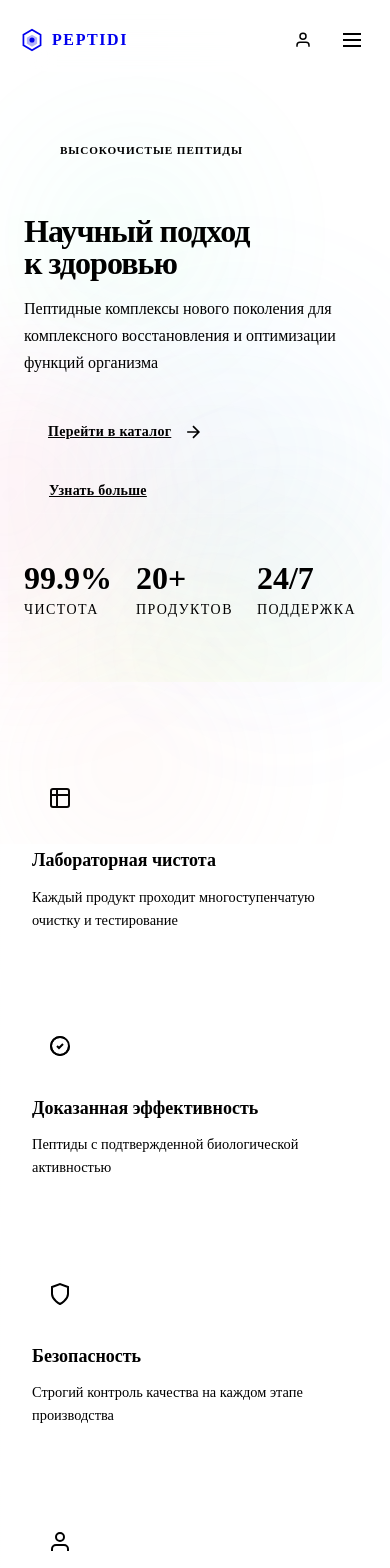
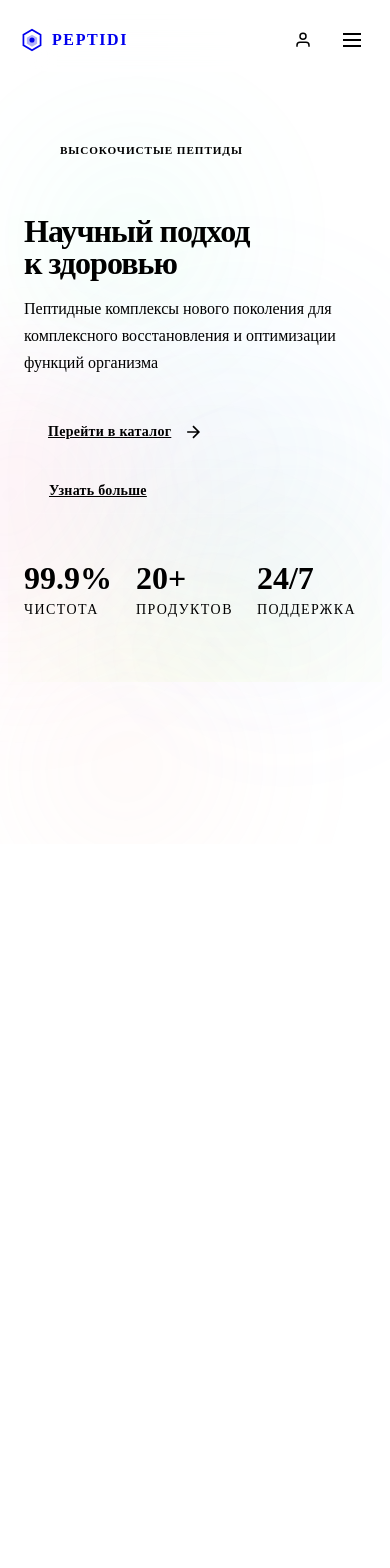
Before and after one commit to Sovyshkin/angel-wings, a Vue app in the folder vue-app/: page / in a window 390 px wide. Shown: the top 1568 px of the page. Built offline with nearby package versions, Linux system fonts and the light colour scheme; the HTML template or start-up script is replaced by a standard one.

Commit message:
Improve scroll animations - visible opacity transform, staggered card reveals

```diff
--- a/vue-app/src/views/Home.vue
+++ b/vue-app/src/views/Home.vue
@@ -331,22 +331,19 @@ const featuredProducts = computed(() => {
   return productStore.products.slice(0, 4)
 })
 
-const observerOptions = {
-  threshold: 0.1,
-  rootMargin: '0px 0px -50px 0px'
-}
-
 onMounted(() => {
   const observer = new IntersectionObserver((entries) => {
     entries.forEach(entry => {
       if (entry.isIntersecting) {
         entry.target.classList.add('visible')
-        observer.unobserve(entry.target)
       }
     })
-  }, observerOptions)
+  }, { threshold: 0.15, rootMargin: '0px 0px -80px 0px' })
 
   document.querySelectorAll('.animate-on-scroll').forEach(el => {
+    el.style.opacity = '0'
+    el.style.transform = 'translateY(40px)'
+    el.style.transition = 'opacity 0.8s ease, transform 0.8s ease'
     observer.observe(el)
   })
 })
@@ -1313,7 +1310,16 @@ onMounted(() => {
     margin-bottom: 3rem;
   }
 
-  .btn {
+.feature-card,
+.category-card,
+.featured-card,
+.benefit-card,
+.testimonial-card {
+  opacity: 0;
+  transform: translateY(30px);
+}
+
+.btn {
     padding: 0.875rem 1.5rem;
     font-size: 0.875rem;
   }
@@ -1434,23 +1440,58 @@ onMounted(() => {
   }
 }
 
+.animate-on-scroll {
+  opacity: 0;
+  transform: translateY(40px);
+  transition: opacity 0.9s ease, transform 0.9s ease;
+}
+
+.animate-on-scroll.visible {
+  opacity: 1;
+  transform: translateY(0);
+}
+
 .animate-on-scroll.visible .feature-card,
 .animate-on-scroll.visible .category-card,
 .animate-on-scroll.visible .featured-card,
 .animate-on-scroll.visible .benefit-card,
 .animate-on-scroll.visible .testimonial-card {
-  opacity: 1;
-  transform: translateY(0);
-}
-
-.feature-card,
-.category-card,
-.featured-card,
-.benefit-card,
-.testimonial-card {
-  opacity: 0;
-  transform: translateY(20px);
-  transition: opacity 0.5s ease, transform 0.5s cubic-bezier(0.16, 1, 0.3, 1);
+  animation: fadeInUp 0.6s ease forwards;
+}
+
+.animate-on-scroll.visible .feature-card:nth-child(1),
+.animate-on-scroll.visible .category-card:nth-child(1),
+.animate-on-scroll.visible .featured-card:nth-child(1),
+.animate-on-scroll.visible .benefit-card:nth-child(1),
+.animate-on-scroll.visible .testimonial-card:nth-child(1) { animation-delay: 0.1s; }
+
+.animate-on-scroll.visible .feature-card:nth-child(2),
+.animate-on-scroll.visible .category-card:nth-child(2),
+.animate-on-scroll.visible .featured-card:nth-child(2),
+.animate-on-scroll.visible .benefit-card:nth-child(2),
+.animate-on-scroll.visible .testimonial-card:nth-child(2) { animation-delay: 0.2s; }
+
+.animate-on-scroll.visible .feature-card:nth-child(3),
+.animate-on-scroll.visible .category-card:nth-child(3),
+.animate-on-scroll.visible .featured-card:nth-child(3),
+.animate-on-scroll.visible .benefit-card:nth-child(3),
+.animate-on-scroll.visible .testimonial-card:nth-child(3) { animation-delay: 0.3s; }
+
+.animate-on-scroll.visible .feature-card:nth-child(4),
+.animate-on-scroll.visible .category-card:nth-child(4),
+.animate-on-scroll.visible .featured-card:nth-child(4),
+.animate-on-scroll.visible .benefit-card:nth-child(4),
+.animate-on-scroll.visible .testimonial-card:nth-child(4) { animation-delay: 0.4s; }
+
+@keyframes fadeInUp {
+  from {
+    opacity: 0;
+    transform: translateY(30px);
+  }
+  to {
+    opacity: 1;
+    transform: translateY(0);
+  }
 }
 
 .btn {
```
